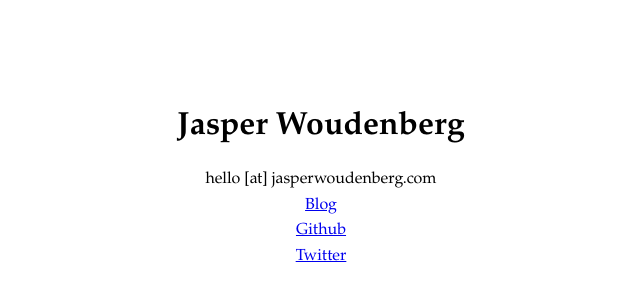
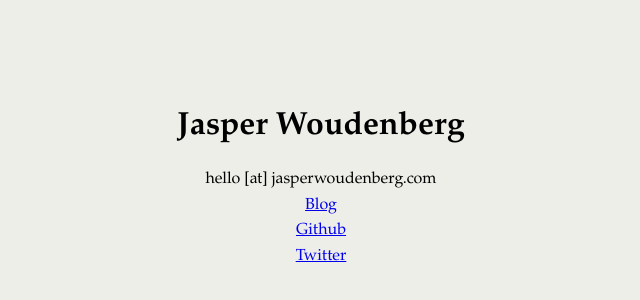
Before and after one commit to jwoudenberg/jasperwoudenberg.com, a plain HTML site: page public/index.html in a window 1280 px wide. Shown: the part 222-522 px from the top of the page, without its empty margins (319-959 px from the left). Drawn offline with Linux system fonts and the light colour scheme.

Commit message:
Tweak background color

```diff
--- a/public/style.css
+++ b/public/style.css
@@ -1,4 +1,5 @@
 body {
+  background-color: #eeeee8;
   box-sizing: border-box;
   display: flex;
   margin: 0;
```
